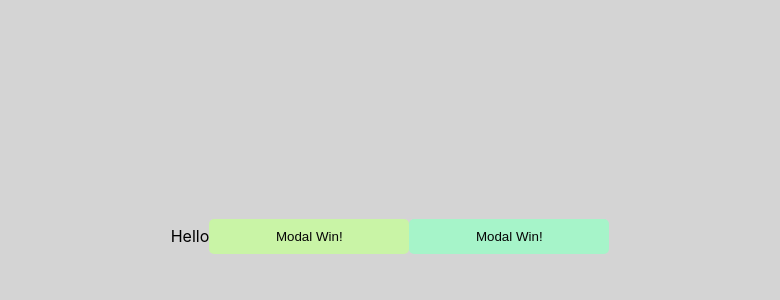
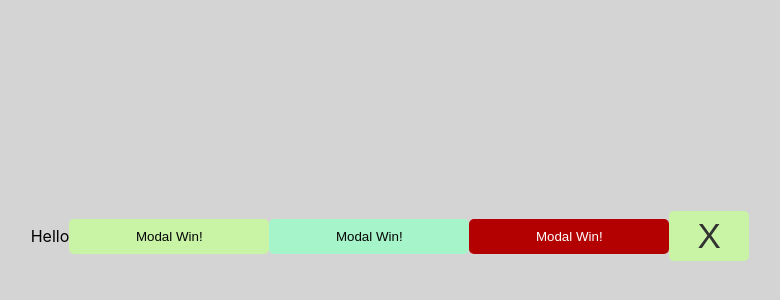
Before and after one commit to jonataspinto/storm-challenge, a React (Create React App) app: page / in a window 1280 px wide. Shown: the part 164-464 px from the top of the page, without its empty margins (250-1030 px from the left). Built offline with nearby package versions, Linux system fonts and the light colour scheme.

Commit message:
close button

```diff
--- a/src/components/Button/Button.js
+++ b/src/components/Button/Button.js
@@ -3,7 +3,7 @@ import { ButtonElement } from './ButtonStyled';
 
 const Button=(props)=> {
   return (
-    <ButtonElement model={props.model} onClick={props.handleAction}>
+    <ButtonElement model={props.model} onClick={props.handleAction} close={props.close}>
         {props.value}
     </ButtonElement >
   )
--- a/src/components/Button/ButtonStyled.js
+++ b/src/components/Button/ButtonStyled.js
@@ -52,4 +52,18 @@ export const ButtonElement = styled.button`
             }
         `
     }
+
+    ${props=>
+        props.close &&
+        css`
+            background-color: ${colors.default};
+            color: #323232;
+            font-size: 35px;
+            width: 80px;
+            padding: 5px;
+            &:active{
+                background-color: ${darken (0.05, colors.default)}
+            }
+        `
+    }
 `
--- a/src/screens/Home/Home.js
+++ b/src/screens/Home/Home.js
@@ -20,7 +20,9 @@ export default class Home extends Component {
             <HomeContainer>
                 <p>Hello</p>
                 <Button handleAction={this.toggleModal} value={'modal Win!'}/>
-                <Button model="primary" handleAction={this.toggleModal} value={'modal Win!'}/>
+                <Button model="primary" handleAction={this.toggleModal} value='modal Win!'/>
+                <Button model="danger" handleAction={this.toggleModal} value='modal Win!'/>
+                <Button close value='X'/>
                 <Modal showModal={showModal}></Modal>
             </HomeContainer>
         )
```
